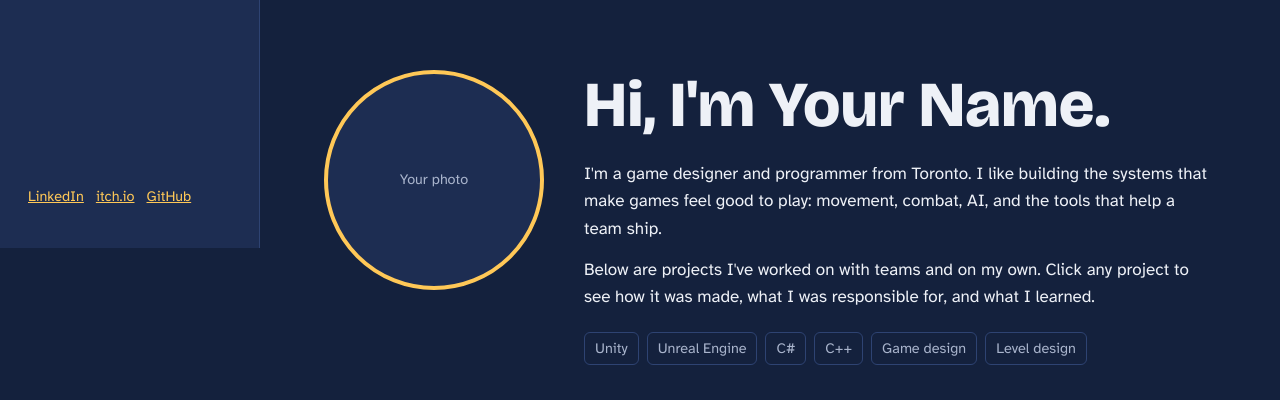
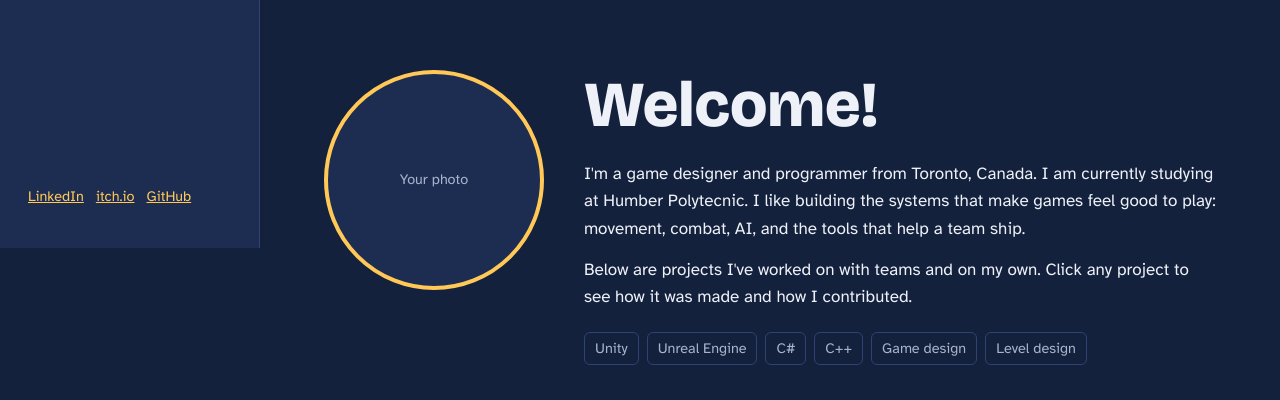
Before and after one commit to Reglub/portfolio-website, a plain HTML site: page index.html in a window 1280 px wide. Shown: the part 552-952 px from the top of the page. Drawn offline with nearby package versions, Linux system fonts and the light colour scheme.

Commit message:
Update index.html

```diff
--- a/index.html
+++ b/index.html
@@ -54,9 +54,9 @@
       Your photo
     </div>
     <div class="about-text">
-      <h2>Hi, I'm Your Name.</h2>
-      <p>I'm a game designer and programmer from Toronto. I like building the systems that make games feel good to play: movement, combat, AI, and the tools that help a team ship.</p>
-      <p>Below are projects I've worked on with teams and on my own. Click any project to see how it was made, what I was responsible for, and what I learned.</p>
+      <h2>Welcome!</h2>
+      <p>I'm a game designer and programmer from Toronto, Canada. I am currently studying at Humber Polytecnic. I like building the systems that make games feel good to play: movement, combat, AI, and the tools that help a team ship.</p>
+      <p>Below are projects I've worked on with teams and on my own. Click any project to see how it was made and how I contributed.</p>
       <ul class="skills">
         <li>Unity</li><li>Unreal Engine</li><li>C#</li><li>C++</li><li>Game design</li><li>Level design</li>
       </ul>
@@ -153,7 +153,7 @@
     </div>
   </section>
 
-  <footer>© 2026 Your Name</footer>
+  <footer>© 2026 Michael Bulger</footer>
 
 </main>
 </body>
```
